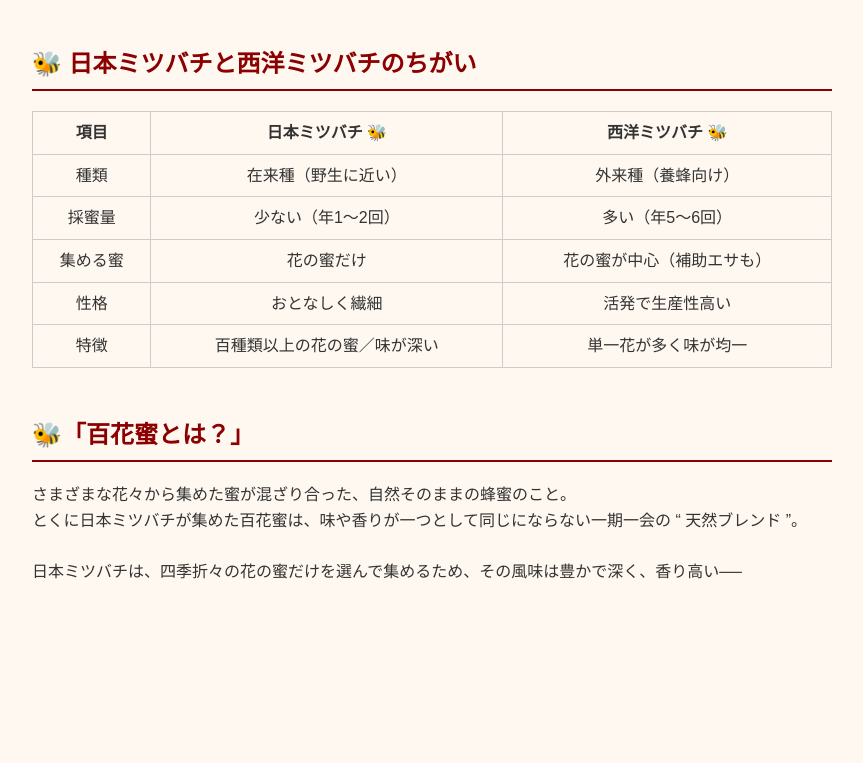
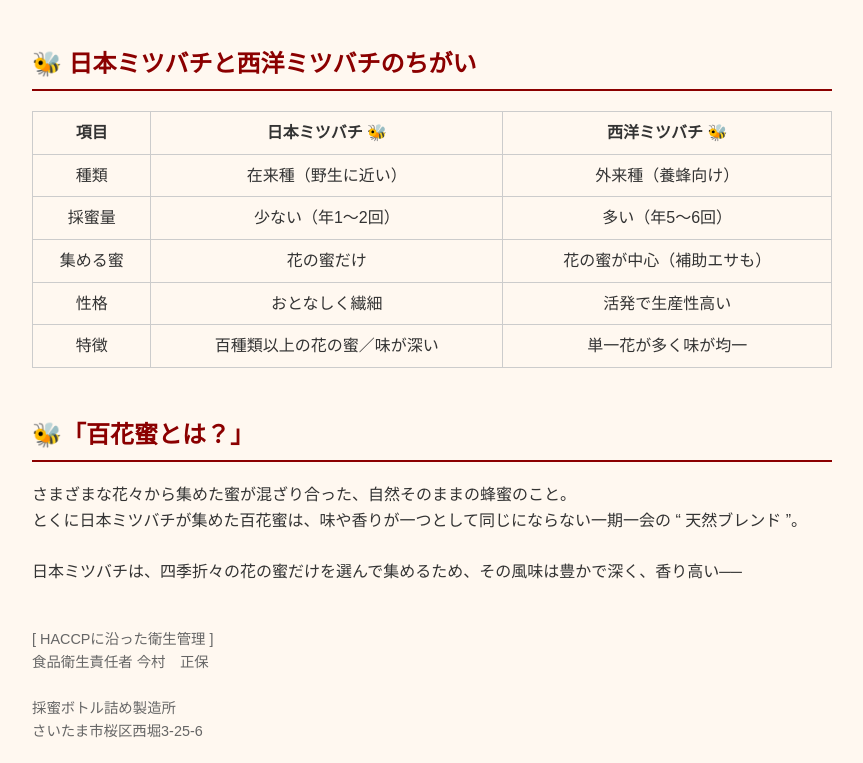
Before and after one commit to Osanpo-marche/honey-info-page, a plain HTML site: page index.html in a window 1280 px wide. Shown: the part 703-1466 px from the top of the page, without its empty margins (208-1071 px from the left). Before the commit the page ends 1323 px from the top, so only its background shows below. Drawn offline with Linux system fonts and the light colour scheme.

Commit message:
Update index.html

```diff
--- a/index.html
+++ b/index.html
@@ -62,3 +62,16 @@
         さまざまな花々から集めた蜜が混ざり合った、自然そのままの蜂蜜のこと。<br>
         とくに日本ミツバチが集めた百花蜜は、味や香りが一つとして同じにならない一期一会の “ 天然ブレンド ”。<br><br>
         日本ミツバチは、四季折々の花の蜜だけを選んで集めるため、その風味は豊かで深く、香り高い──<br>
+    </section>
+
+    <section>
+      <address>
+        [ HACCPに沿った衛生管理 ]<br>
+        食品衛生責任者 今村　正保<br><br>
+        採蜜ボトル詰め製造所<br>
+        さいたま市桜区西堀3-25-6
+      </address>
+    </section>
+  </main>
+</body>
+</html>
```
